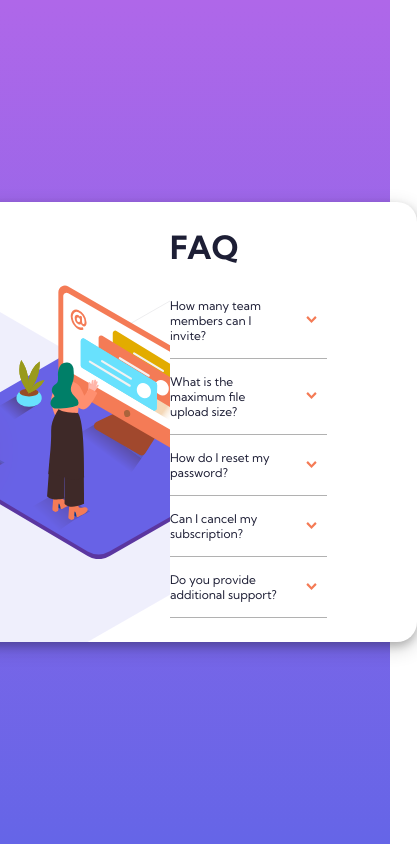
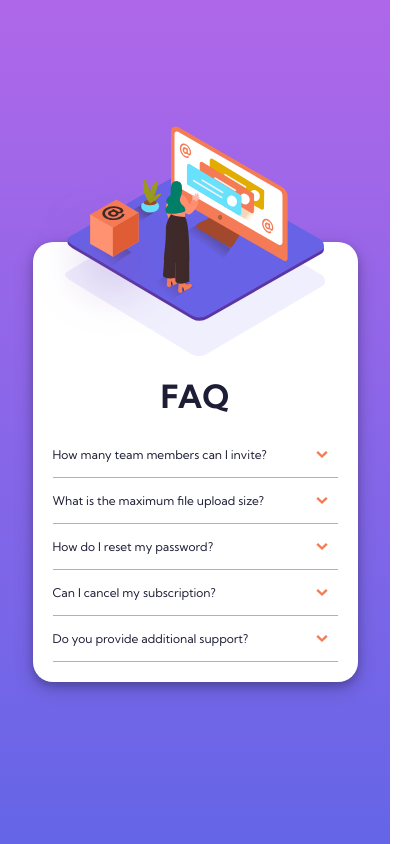
Before and after one commit to BahubaliYh/faq-accordion-card-main-frontend-mentor-challenge, a plain HTML site: page index.html in a window 390 px wide. Shown: the whole page, 417 px wide, since content can reach past the window. Drawn offline with Linux system fonts and the light colour scheme.

Commit message:
mobile responsive added to design

```diff
--- a/css/style.css
+++ b/css/style.css
@@ -81,7 +81,7 @@ body {
   margin-bottom: 1rem;
 }
 
-
+.faq-question {}
 
 .faq-question>p {
   color: hsl(238, 29%, 16%);
@@ -121,3 +121,58 @@ body {
   overflow: hidden;
   transition: max-height 0.2s ease-out;
 }
+
+.woman-mobile {
+  visibility: hidden;
+}
+
+.icon-active {
+  transform: rotate(180deg);
+}
+
+.faq-question img {
+  transition: transform 0.2s ease-out;
+}
+
+@media screen and (max-width: 700px) {
+  .container {
+    flex-direction: column;
+    width: 325px;
+    margin-top: 5rem;
+  }
+
+  .faq-section {
+    padding: 20px;
+    align-items: center;
+    text-align: center;
+  }
+
+  .faq {
+    text-align: left;
+  }
+
+  .img-section {
+    text-align: center;
+    background: url('../images/bg-pattern-mobile.svg');
+    background-repeat: no-repeat;
+    background-size: 80%;
+    background-position: center;
+  }
+
+  .woman {
+    visibility: hidden;
+  }
+
+  .box {
+    visibility: hidden;
+  }
+
+  .woman-mobile {
+    position: absolute;
+    width: 288px;
+    visibility: visible;
+    margin: auto;
+    margin-left: 3px;
+    margin-top: -116px;
+  }
+}
--- a/index.html
+++ b/index.html
@@ -14,6 +14,7 @@
     <div class="container">
       <div class="img-section">
         <img src="./images/illustration-woman-online-desktop.svg" alt="" class="woman">
+        <img src="./images/illustration-woman-online-mobile.svg" alt="" class="woman-mobile">
         <img src="./images/illustration-box-desktop.svg" alt="" class="box">
       </div>
       <div class="faq-section">
--- a/js/scripts.js
+++ b/js/scripts.js
@@ -5,6 +5,7 @@ for (let i = 0; i < acc.length; i++) {
   acc[i].addEventListener("click", function () {
     console.log(this.children);
     this.firstElementChild.classList.toggle("active");
+    this.lastElementChild.classList.toggle("icon-active");
     let faq = this.nextElementSibling;
     if (faq.style.maxHeight) {
       faq.style.maxHeight = null;
```
